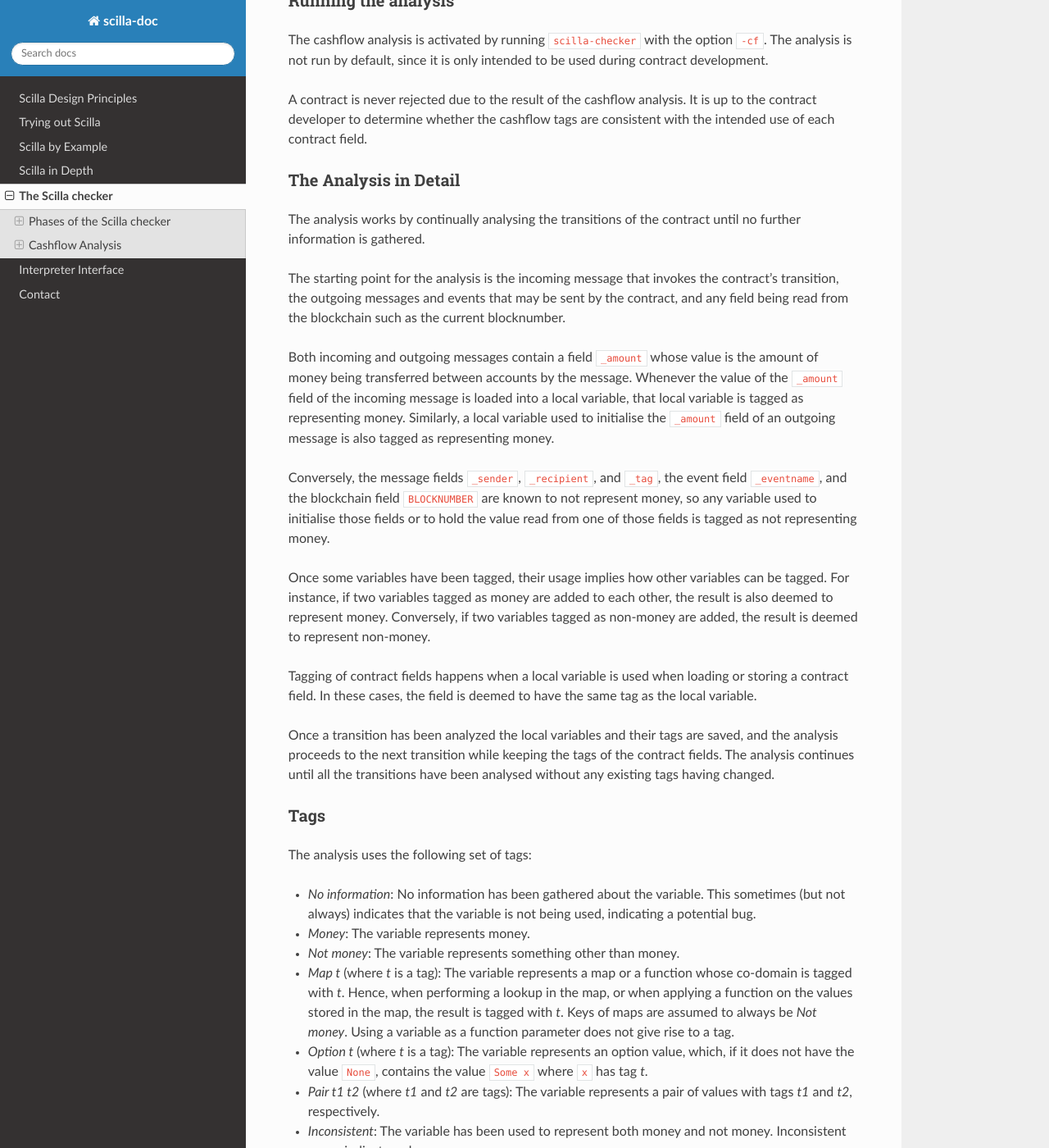
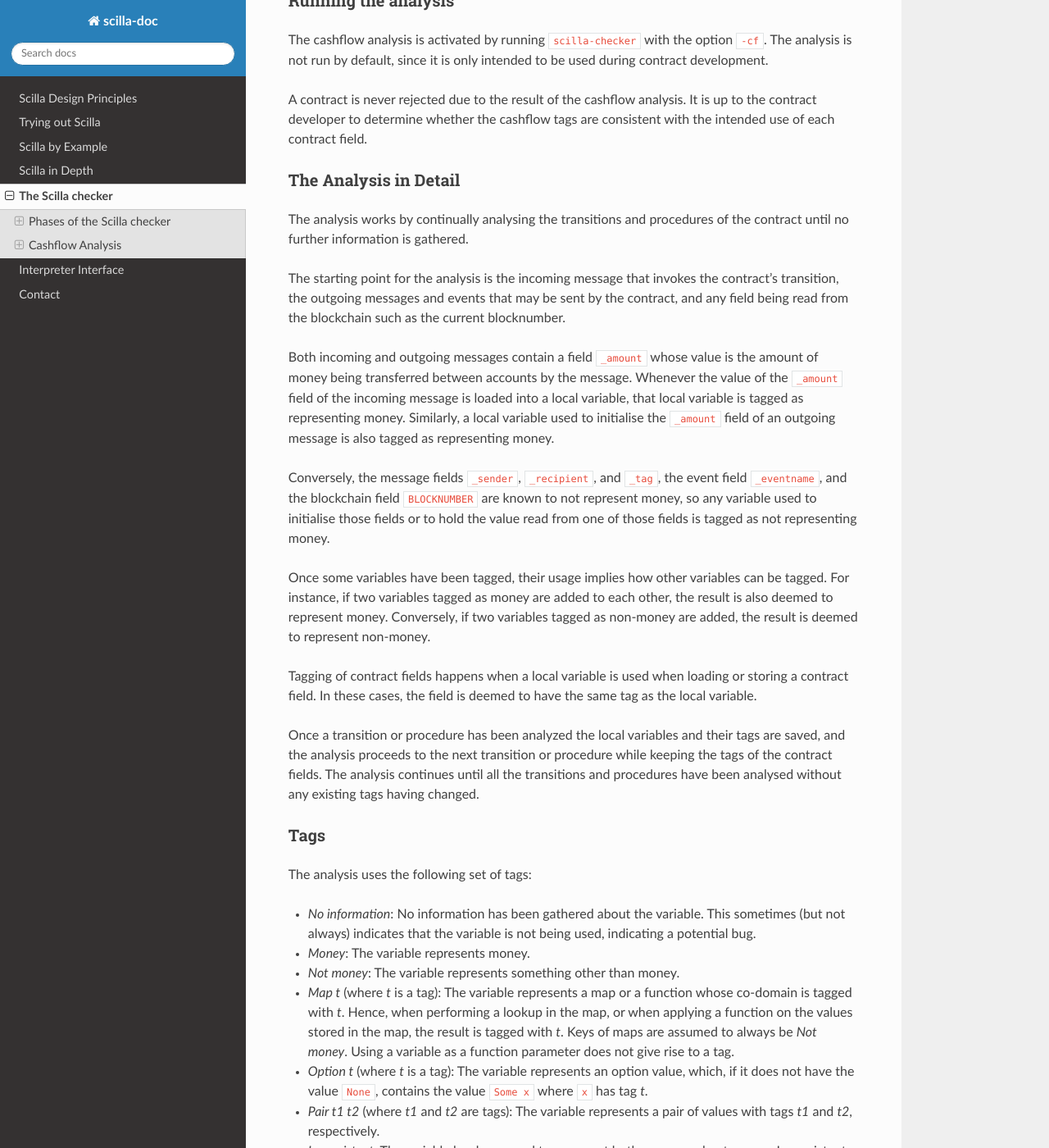
Before and after one commit to Zilliqa/scilla-docs, a Sphinx documentation site: the page built from docs/source/scilla-checker.rst, in a window 1280 px wide and 1400 px high, scrolled down 4983 px. Shown: the whole window at 82% size. Built offline with Sphinx 7.4.7 and the Read the Docs theme 2.0.0, drawn with Linux system fonts in a browser that asks for light colours; some of the changed text lies outside the part shown.

Commit message:
Scilla-checker on procedures

```diff
--- a/docs/source/scilla-checker.rst
+++ b/docs/source/scilla-checker.rst
@@ -43,7 +43,7 @@ annotations to each piece of syntax:
   variables and fields are annotated with tags indicating their usage.
 
 + `Sanity-checking` performs a number of minor checks, e.g., that all
-  parameters to a transition have distinct names.
+  parameters to a transition or a procedure have distinct names.
 
 
 Annotations
@@ -304,8 +304,8 @@ field.
 The Analysis in Detail
 **********************
 
-The analysis works by continually analysing the transitions of the
-contract until no further information is gathered.
+The analysis works by continually analysing the transitions and
+procedures of the contract until no further information is gathered.
 
 The starting point for the analysis is the incoming message that
 invokes the contract's transition, the outgoing messages and events
@@ -336,11 +336,12 @@ Tagging of contract fields happens when a local variable is used when
 loading or storing a contract field. In these cases, the field is
 deemed to have the same tag as the local variable.
 
-Once a transition has been analyzed the local variables and their
-tags are saved, and the analysis proceeds to the next transition while
-keeping the tags of the contract fields. The analysis continues until
-all the transitions have been analysed without any existing tags
-having changed.
+Once a transition or procedure has been analyzed the local variables
+and their tags are saved, and the analysis proceeds to the next
+transition or procedure while keeping the tags of the contract
+fields. The analysis continues until all the transitions and
+procedures have been analysed without any existing tags having
+changed.
 
 
 Tags
@@ -417,7 +418,7 @@ Conversely, both ``owner``, ``max_block`` and ``funded`` represent
 something other than money, so they should all be tagged with `Not
 money`.
 
-The cashflow analysis will tag the parameters and fields according to how they
-are used in the contract's transitions, and if the resulting tags do not
-correspond to the expectation, then the contract likely contains a bug
-somewhere.
+The cashflow analysis will tag the parameters and fields according to
+how they are used in the contract's transitions and procedures, and if
+the resulting tags do not correspond to the expectation, then the
+contract likely contains a bug somewhere.
```
